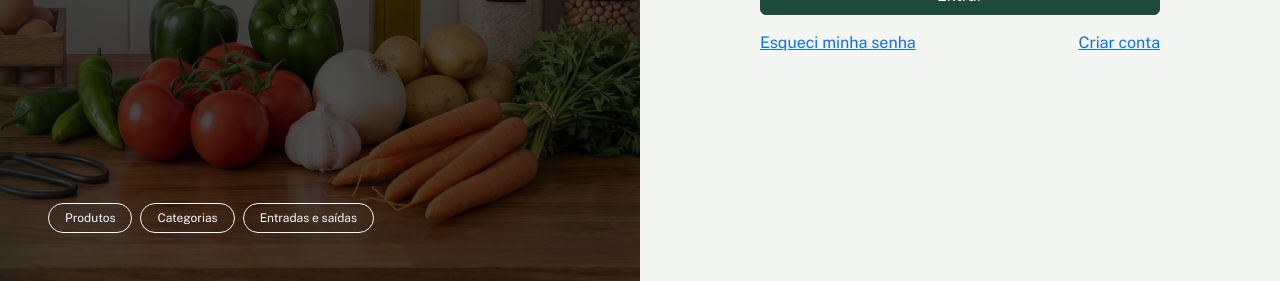
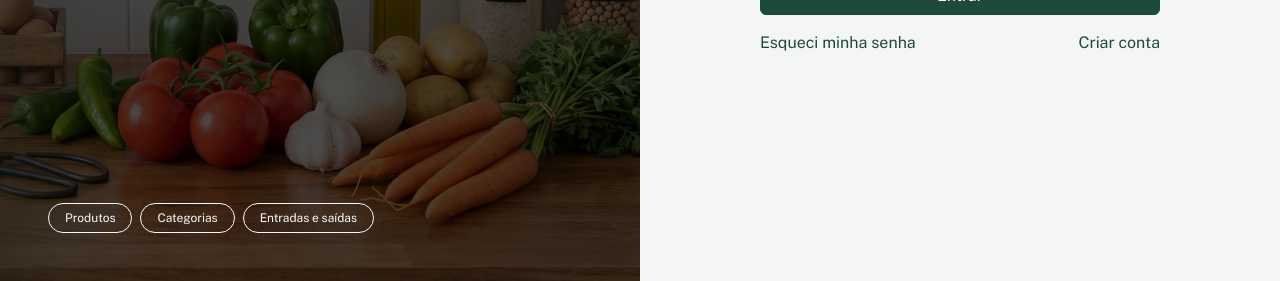
Before and after one commit to GerenciamentoEstoque/DespensaWeb, a plain HTML site: page front-end/pages/index.html in a window 1280 px wide. Shown: the part 519-800 px from the top of the page. Drawn offline with nearby package versions, Linux system fonts and the light colour scheme.

Commit message:
style: Adicionado uma classe de estilo nos link de index.html e retirado o ícone de Despensa Web em Início

```diff
--- a/front-end/pages/index.html
+++ b/front-end/pages/index.html
@@ -46,8 +46,8 @@
                     </button>
 
                     <div class="d-flex justify-content-between mt-3">
-                        <a href="esqueci-senha.html">Esqueci minha senha</a>
-                        <a href="cadastro.html">Criar conta</a>
+                        <a class="text-decoration-none text-primary" href="esqueci-senha.html">Esqueci minha senha</a>
+                        <a class="text-decoration-none text-primary" href="cadastro.html">Criar conta</a>
                     </div>
                 </form>
 
```
Also changed, not shown: front-end/pages/inicio.html (+1 -1 lines).
